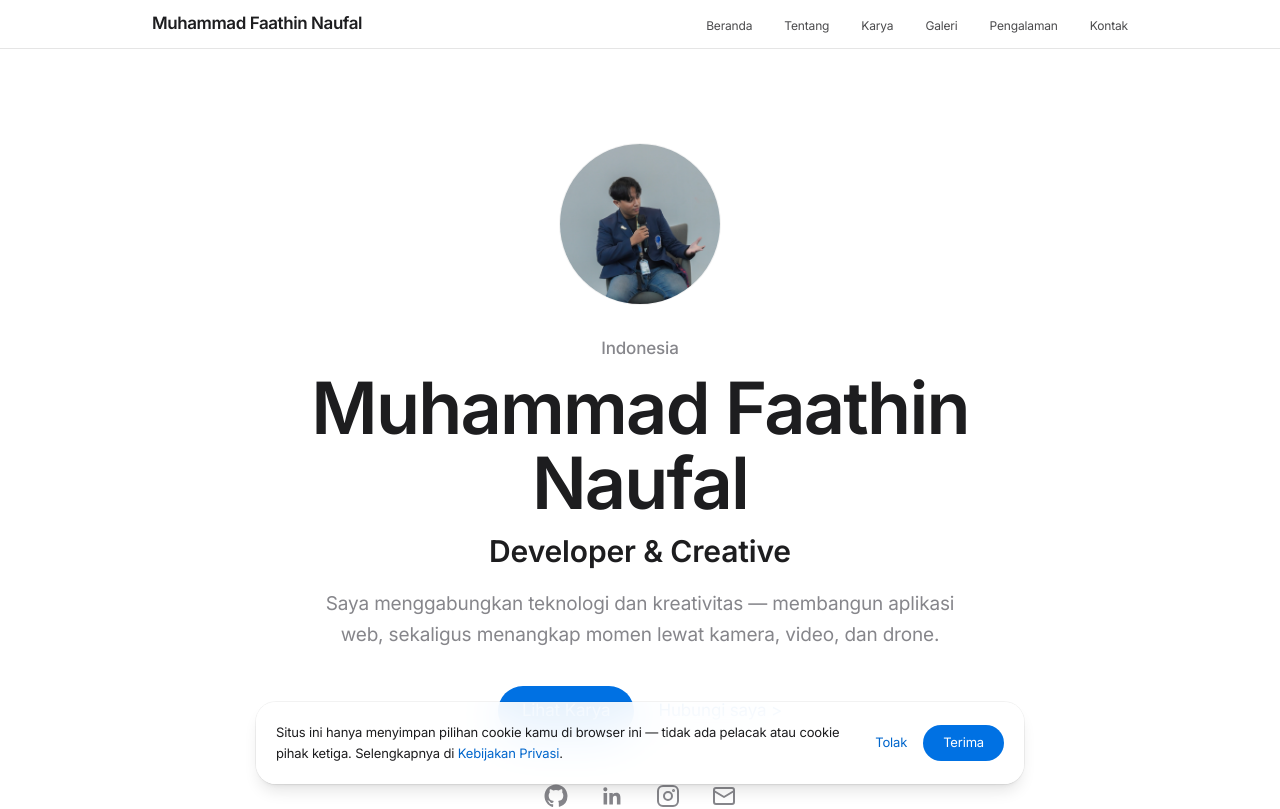
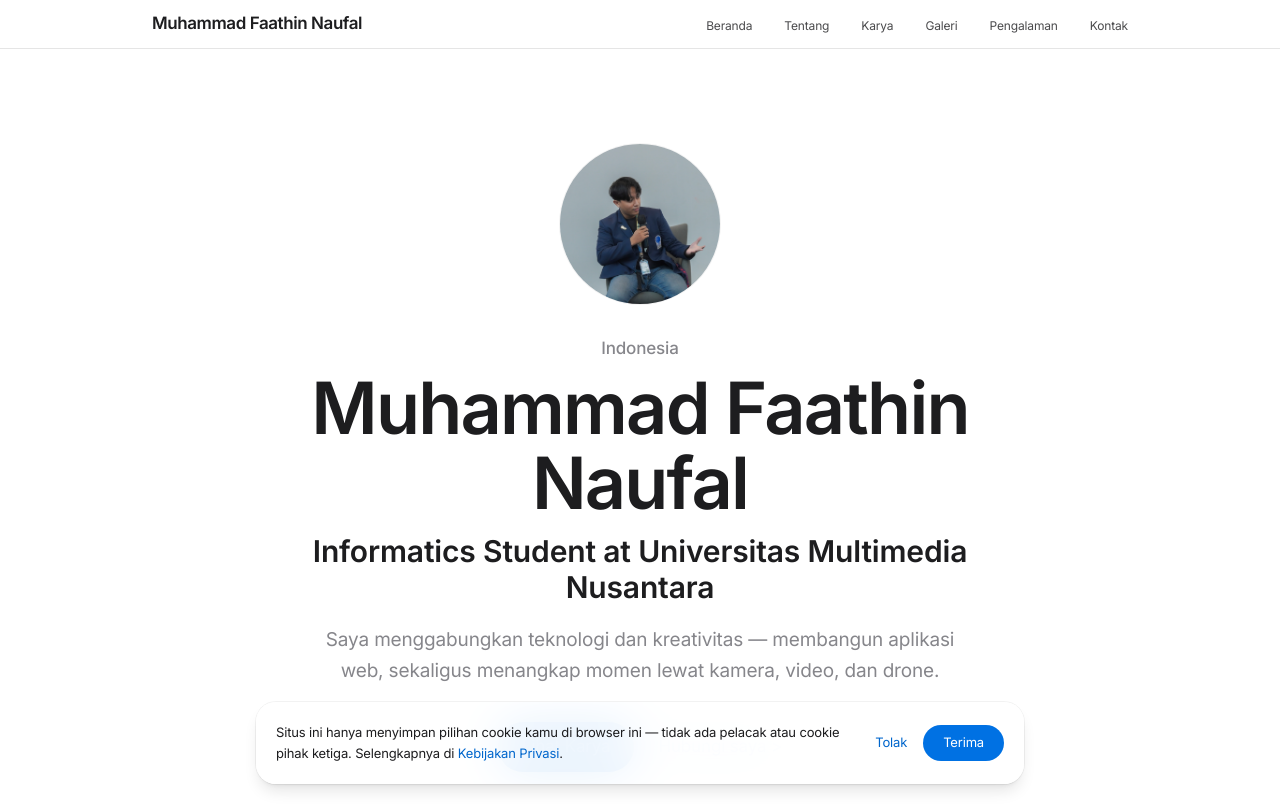
Before and after one commit to Patinlele/my-web-portfolio, a Next.js app: page / in a window 1280 px wide. Shown: the top 809 px of the page. Built offline with nearby package versions, Linux system fonts and the light colour scheme.

Commit message:
profil update

```diff
--- a/src/data/portfolio.ts
+++ b/src/data/portfolio.ts
@@ -5,7 +5,7 @@
 
 export const profile = {
   name: "Muhammad Faathin Naufal",
-  role: "Developer & Creative",
+  role: "Informatics Student at Universitas Multimedia Nusantara",
   tagline:
     "Saya menggabungkan teknologi dan kreativitas — membangun aplikasi web, sekaligus menangkap momen lewat kamera, video, dan drone.",
   location: "Indonesia",
```
